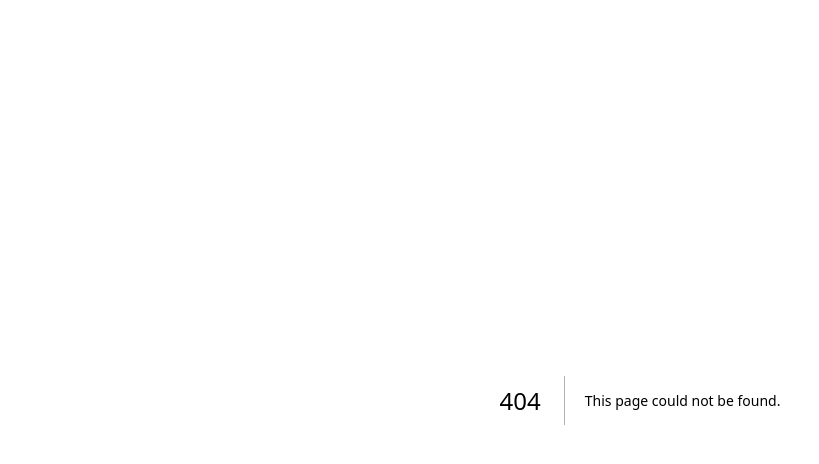
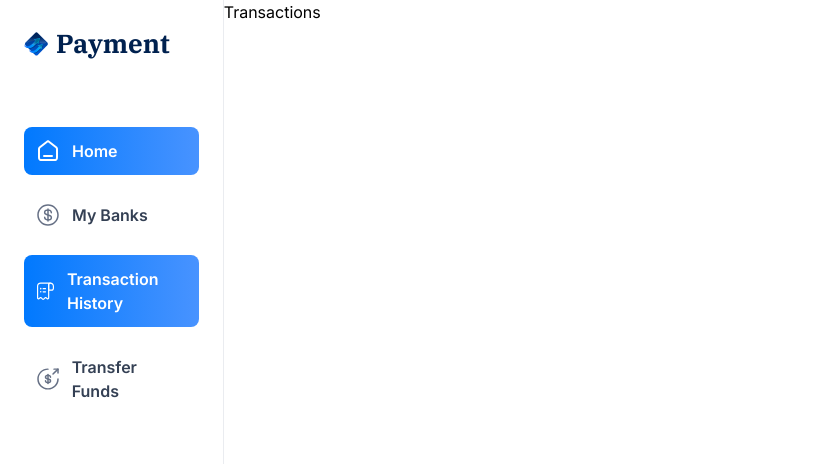
Before and after one commit to ShiruvatiNarasimha/payment-tracker, a Next.js app: page /transaction-history in a window 1280 px wide. Before the commit this address had no page. Shown: the top 464 px of the page, without its empty margins (0-819 px from the left). Built offline with nearby package versions, Linux system fonts and the light colour scheme.

Commit message:
Add MyBanks

```diff
--- /dev/null
+++ b/app/(root)/my-banks/page.tsx
@@ -0,0 +1,11 @@
+import React from 'react'
+
+const MyBanks = () => {
+  return (
+    <div>
+      MyBanks
+    </div>
+  )
+}
+
+export default MyBanks
--- a/app/(root)/page.tsx
+++ b/app/(root)/page.tsx
@@ -10,7 +10,6 @@ const Home = () => {
 
 
   return (
-
     <section className='home'>
         <div className='home-content'>
             <header className='home-header'>
--- /dev/null
+++ b/app/(root)/payment-transfer/page.tsx
@@ -0,0 +1,11 @@
+import React from 'react'
+
+const Transfer = () => {
+  return (
+    <div>
+      Transfer
+    </div>
+  )
+}
+
+export default Transfer
--- /dev/null
+++ b/app/(root)/transaction-history/page.tsx
@@ -0,0 +1,11 @@
+import React from 'react'
+
+const Transactions = () => {
+  return (
+    <div>
+      Transactions
+    </div>
+  )
+}
+
+export default Transactions
```
Also changed, not shown: components/BankCard.tsx (line endings or trailing spaces).
